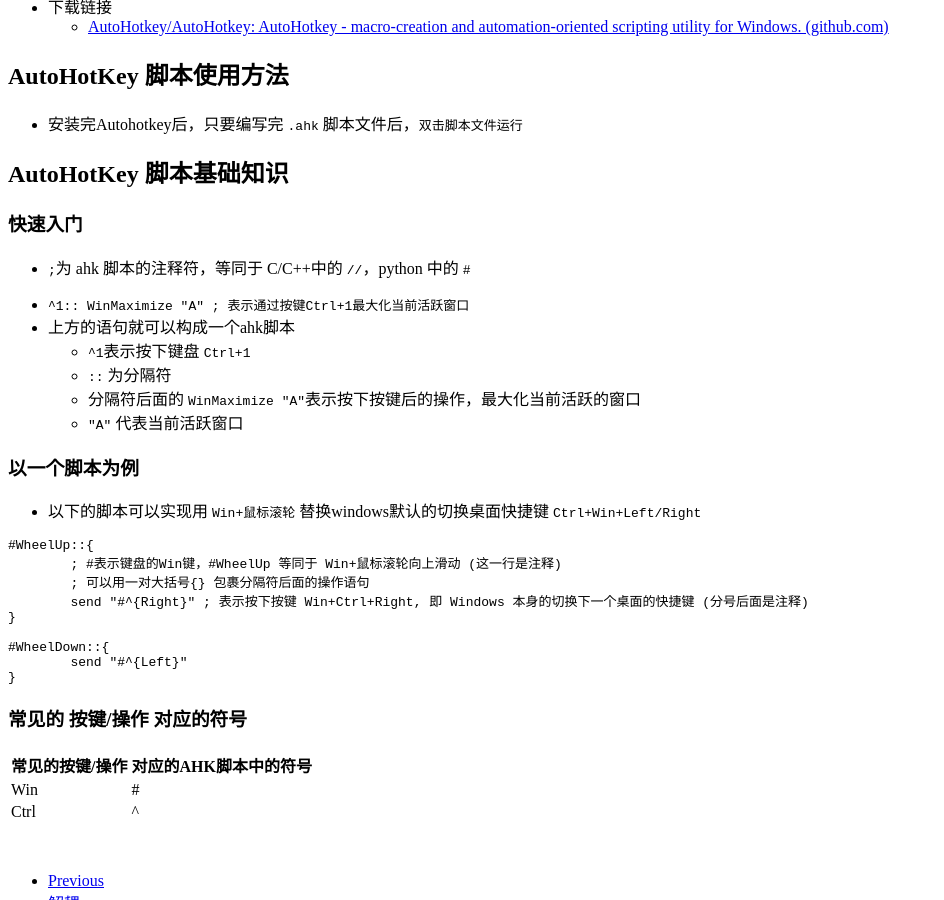
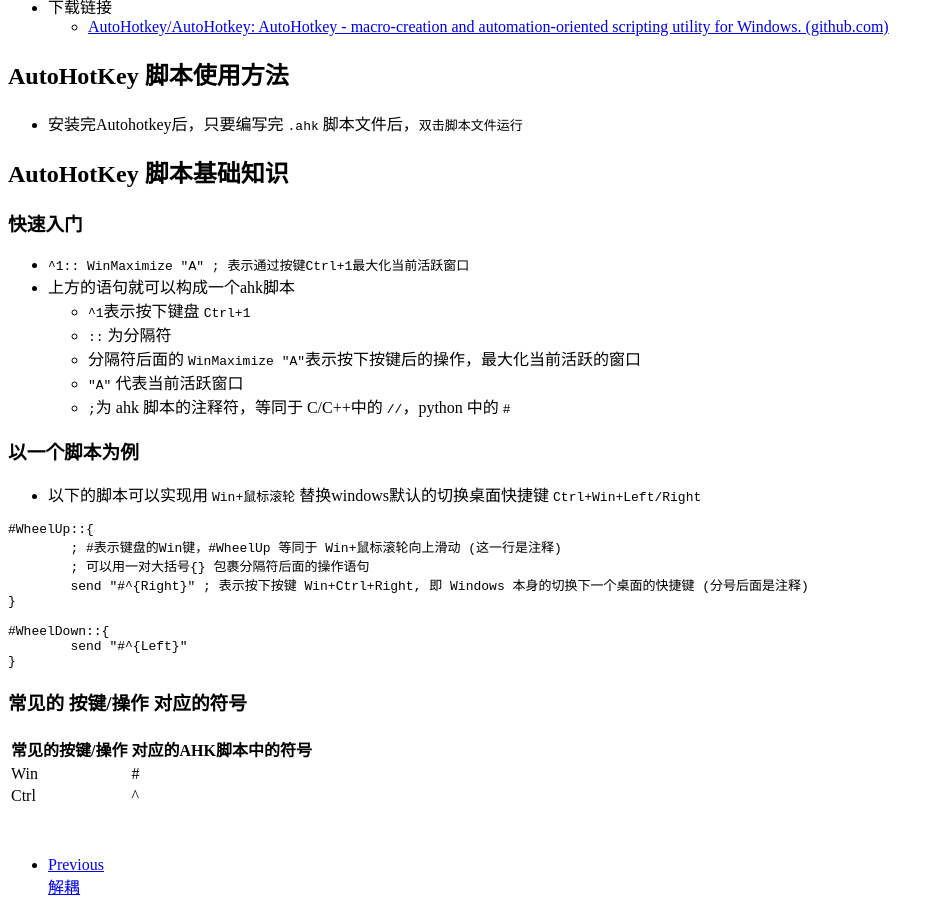
Before and after one commit to Gnoy-Nus/Gnoy-Nus.github.io, a Jekyll site: the page built from _posts/2024-01-19-Autohotkey基础知识.md, in a window 1280 px wide and 900 px high, scrolled down 505 px. Shown: the whole window, without its empty margins (0-944 px from the left). Built offline with Jekyll 4.4.1, drawn with Linux system fonts in a browser that asks for light colours; comment, search, counter and statistics services are not loaded.

```diff
--- a/_posts/2024-01-19-Autohotkey基础知识.md
+++ b/_posts/2024-01-19-Autohotkey基础知识.md
@@ -26,14 +26,13 @@ tags:
 
 ### 快速入门
 
-- `;`为 ahk 脚本的注释符，等同于 C/C++中的 `//`，python 中的 `#`
-
 - `^1:: WinMaximize "A" ; 表示通过按键Ctrl+1最大化当前活跃窗口`
 - 上方的语句就可以构成一个ahk脚本
   - `^1`表示按下键盘 `Ctrl+1`
   - `::` 为分隔符
   - 分隔符后面的 `WinMaximize "A"`表示按下按键后的操作，最大化当前活跃的窗口
   - `"A"` 代表当前活跃窗口
+  - `;`为 ahk 脚本的注释符，等同于 C/C++中的 `//`，python 中的 `#`
 
 
 ### 以一个脚本为例
```
